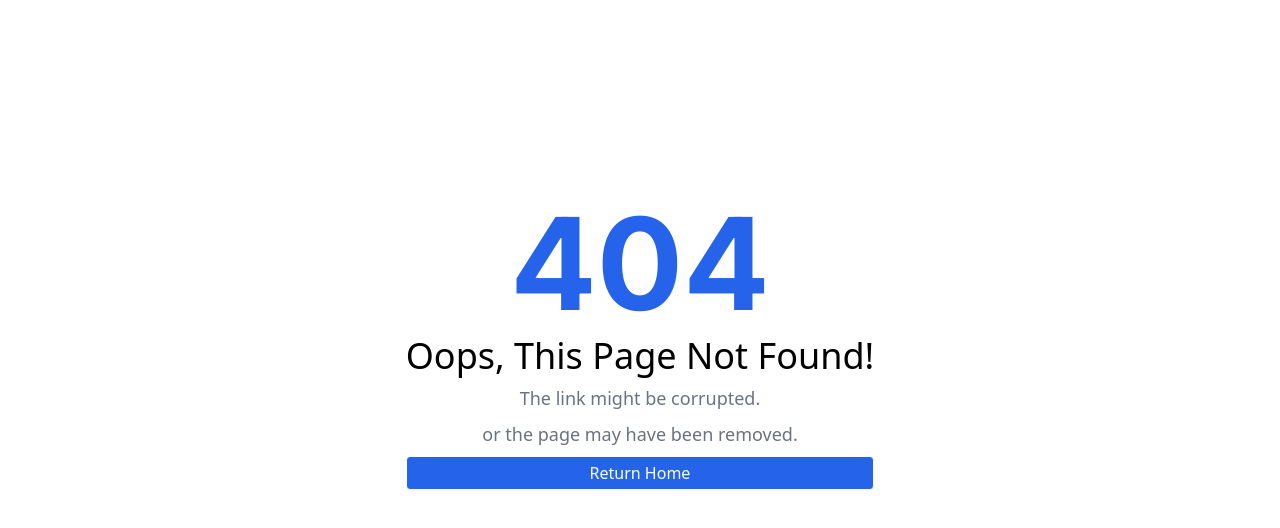
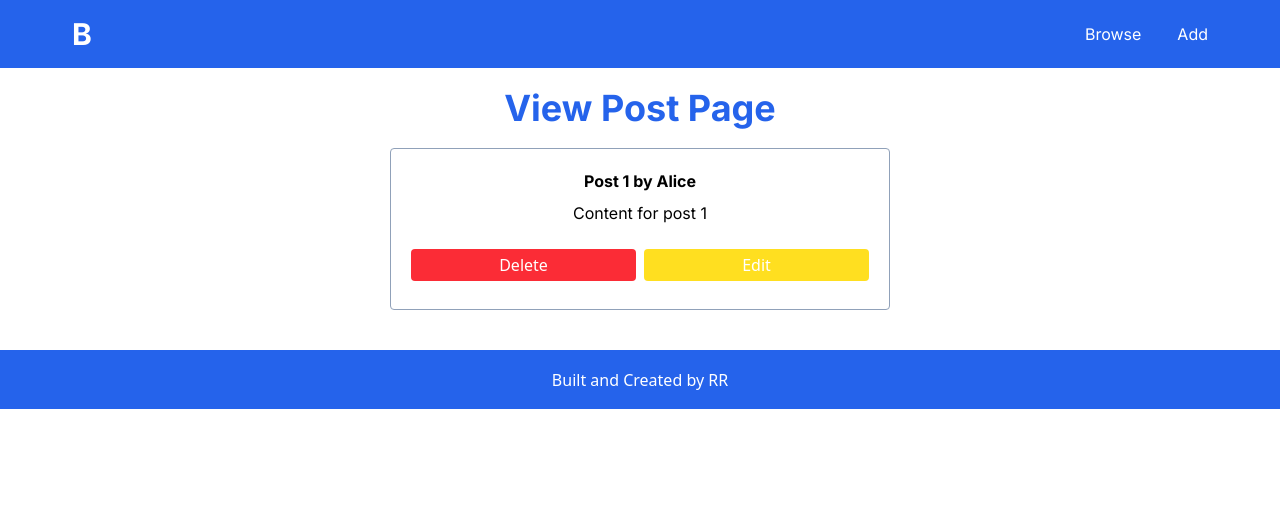
Before and after one commit to ralphreevencarandang/blog-app, a React (Vite) app: page /viewpost/1 in a window 1280 px wide. Before the commit this address had no page. Shown: the top 528 px of the page. Built offline with nearby package versions, Linux system fonts and the light colour scheme; data requests are answered from the project's data file; a web font is replaced by a local one.

Commit message:
View Post

```diff
--- a/src/App.jsx
+++ b/src/App.jsx
@@ -4,6 +4,7 @@ import MainLayout from "./layout/MainLayout";
 import NotFoundPage from "./pages/NotFoundPage";
 import BlogPage from "./pages/BlogsPage";
 import CreateBlogPage from "./pages/CreateBlogsPage";
+import ViewPostPage from "./pages/ViewPostPage";
 function App() {
 
   const router = createBrowserRouter(
@@ -14,6 +15,7 @@ function App() {
           <Route index element={ <HomePage/>}/>
           <Route path="/blogs" element={ <BlogPage/>}/>
           <Route path="/addBlogs" element={ <CreateBlogPage/>}/>
+          <Route path="/viewpost/:id" element={ <ViewPostPage/>}/>
         </Route>
         <Route path="*" element={ <NotFoundPage/>}/>
       </>
--- a/src/components/Card.jsx
+++ b/src/components/Card.jsx
@@ -1,6 +1,7 @@
-import Button from "./Button";
+
 import { motion } from "motion/react";
-const Card = ({title, content, user})=>{
+import { Link } from "react-router";
+const Card = ({title, content, user, id})=>{
 
     return(
         <motion.div className="card cursor-pointer"
@@ -14,9 +15,8 @@ const Card = ({title, content, user})=>{
             <p className="font-inter pt-2 text-xl">{title}</p>
             <p className="text-light font-inter py-4 text-justify text-sm">{content}</p>
             <p className="text-light font-inter py-4 text-justify text-sm">{user?.name}</p>
-
-        <div className="max-w-[100px]">
-            <Button label='View Blog'/>
+        <div className="max-w-[100px] mb-2">
+            <Link to={`/viewpost/${id}`} className="w-full rounded ring-1 ring-blue-500 cursor-pointer bg-primary text-white px-2 py-1 hover:bg-blue-500">View post</Link>
         </div>
         </motion.div>
     );
--- a/src/pages/CreateBlogsPage.jsx
+++ b/src/pages/CreateBlogsPage.jsx
@@ -5,7 +5,7 @@ const CreateBlogPage = ()=>{
     return (
         <section className="max-container padding-x  flex justify-center items-center flex-col h-[86vh]">
             <h1 className="text-4xl pb-10 font-bold font-inter text-primary">Create Blog Page</h1>
-            <div className="w-full max-w-[500px] border-1 p-5 mb-10">
+            <div className="w-full max-w-[500px] border-1 p-5 mb-10 rounded border-slate-400">
                 <CustomInput label='Title' type="text" placeholder="Enter title"/>
                 <CustomTextarea label='Content'  placeholder="Enter content"/>
                 <Button label='Post' />
--- /dev/null
+++ b/src/pages/ViewPostPage.jsx
@@ -0,0 +1,36 @@
+import { useParams } from "react-router";
+import { useQuery } from "@tanstack/react-query";
+import ViewPostsQueries from "../queryOptions/ViewPostsQueries";
+import Loading from "../components/Loading";
+import { Link } from "react-router";
+
+const ViewPostPage = ()=>{
+
+    const {id} = useParams();
+    const [queryOptions] = ViewPostsQueries(id);
+
+    const {data, error, isPending} = useQuery(queryOptions)
+    console.log(data)
+
+
+    return(
+        <section className="max-container padding-x flex flex-col justify-center items-center">
+            <h1 className="font-inter text-4xl py-5 font-bold text-primary">View Post Page</h1>
+            {isPending ? (<Loading/>) : (error ? <p>{error}</p> :
+                 <div className="w-full max-w-[500px] border-1 p-5 mb-10 rounded border-slate-400 text-center">
+                    <p className="font-inter font-bold pb-2">  {data.title}</p>
+                    <p className="font-inter  pb-2">  {data.content}</p>
+
+                    <div className="w-full  flex gap-2 mt-2">
+                        <Link className="w-full rounded ring-1  cursor-pointer bg-red-500 text-white px-2 py-1 my-2 hover:bg-red-600">Delete</Link>
+                        <Link className="w-full rounded ring-1  cursor-pointer bg-yellow-300 text-white px-2 py-1 my-2 hover:bg-yellow-400">Edit</Link>
+                    </div>
+                </div>
+            )}
+
+
+        </section>
+    );
+}
+
+export default ViewPostPage;
--- a/src/queryOptions/ViewPostsQueries.jsx
+++ b/src/queryOptions/ViewPostsQueries.jsx
@@ -1,10 +1,10 @@
 import { queryOptions } from "@tanstack/react-query";
 import axios from "../axios";
-const ViewPostsQueries = ()=>{
 
+const ViewPostsQueries = (id)=>{
     return[queryOptions({
-        queryKey:[],
-        queryFn: ()=> viewPost()
+        queryKey:['posts', id],
+        queryFn: ()=> viewPost(id)
     })]
 }
 
@@ -14,7 +14,8 @@ const viewPost = async(id)=>{
 
     try{
 
-        const response = axios.get(`/posts/${id}`);
+        const response = await axios.get(`/posts/${id}`);
+        console.log('View Post: ',   response.data)
         return response.data;
 
     }catch(error){
--- a/src/sections/Blogs.jsx
+++ b/src/sections/Blogs.jsx
@@ -31,7 +31,6 @@ const Blogs = ({isHome=false})=>{
                     type: "spring"
                 }}
             >
-
                 {data?.map((items, index) =>
                      <Card {...items} key={index}/>
                 )}
```
